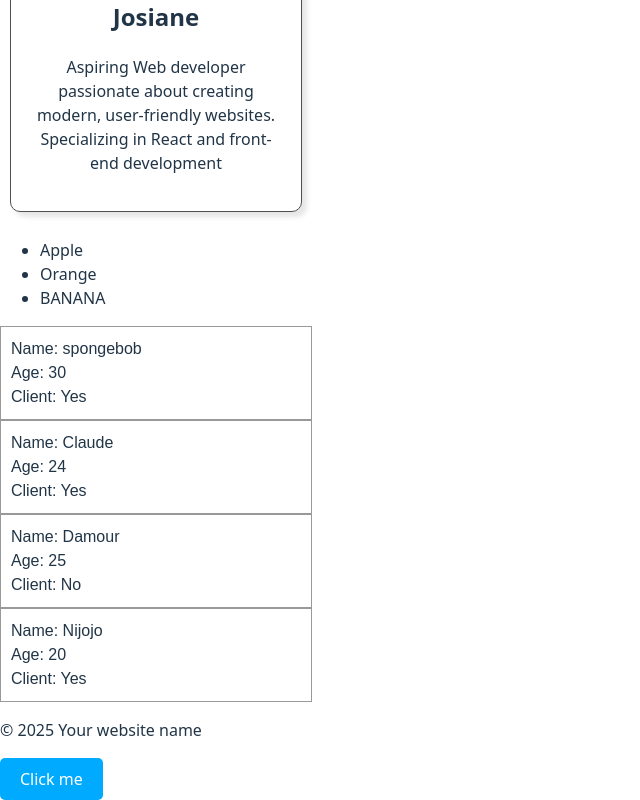
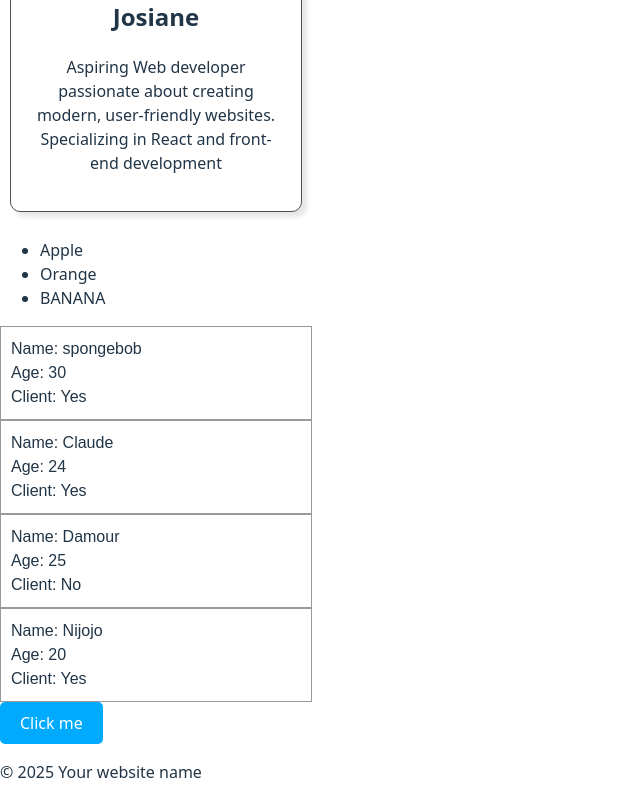
Before and after one commit to Josiane05/my-react-app2, a React (Vite) app: page / in a window 1280 px wide. Shown: the part 540-1340 px from the top of the page, without its empty margins (0-640 px from the left). Built offline with nearby package versions, Linux system fonts and the light colour scheme.

Commit message:
botton.jsx change

```diff
--- a/src/App.jsx
+++ b/src/App.jsx
@@ -17,8 +17,8 @@ function App() {
           <Client name="Claude" age={24} isClient={true}/>
           <Client name="Damour" age={25} isClient={false}/>
           <Client name="Nijojo" age={20} isClient={true}/>
+          <Button/>
           <Footer/>
-          <Button/>
         </>
     );
 }
```
